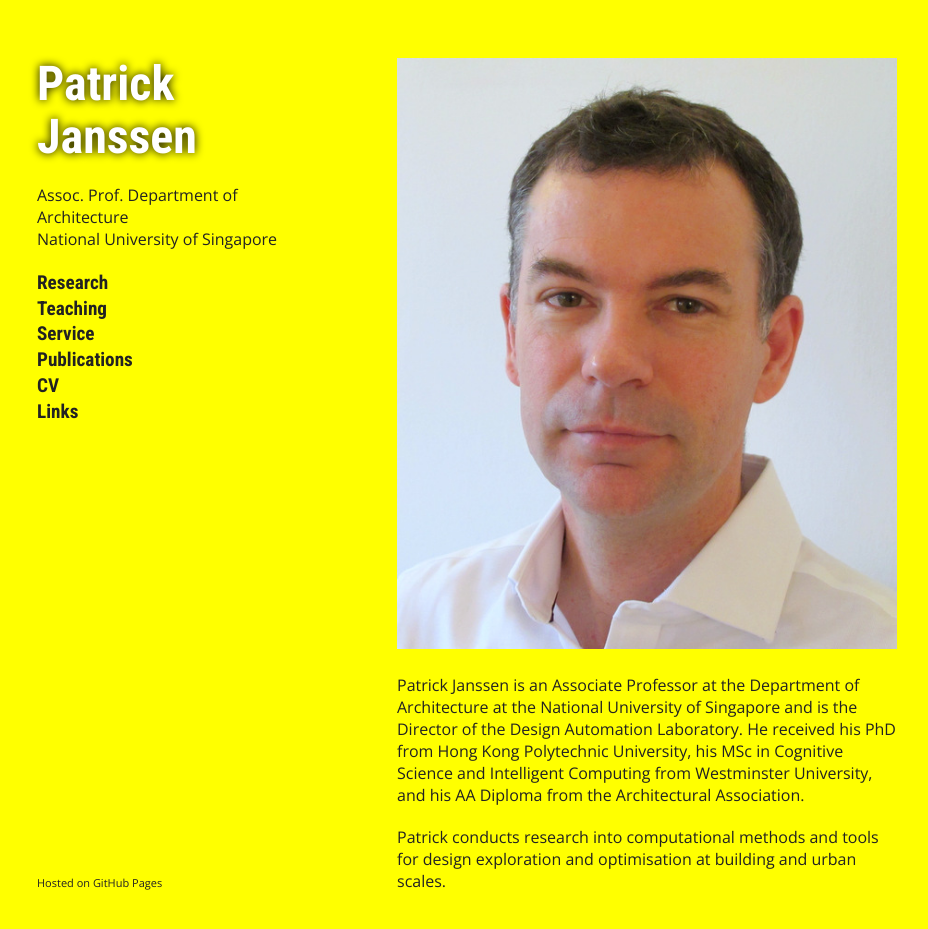
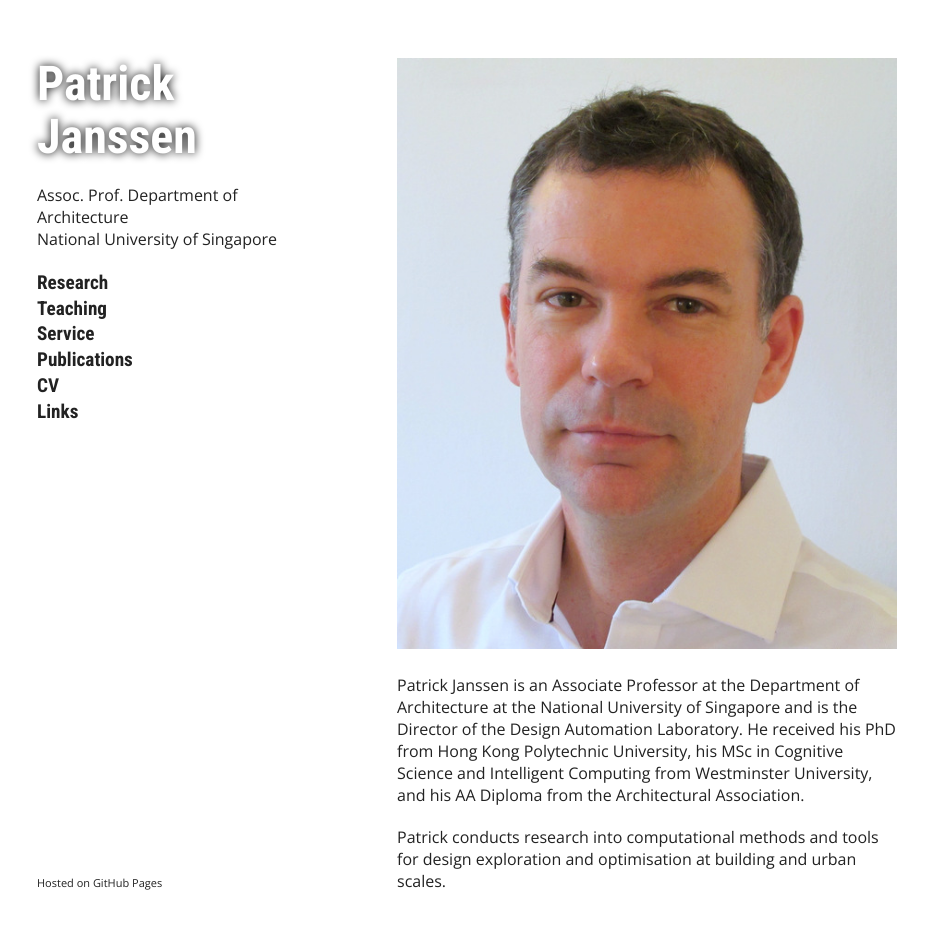
Before and after one commit to phtj/patrick-janssen, a Jekyll site: the page built from index.md, in a window 1280 px wide and 962 px high. Shown: the top 929 px of the window, without its empty margins (173-1101 px from the left). Built offline with Jekyll 4.4.1, drawn with Linux system fonts in a browser that asks for light colours; our own code applies the rules of GitHub Pages for plain Markdown files; a script that is not in the unit is left out.

Commit message:
background white

```diff
--- a/_layouts/default.html
+++ b/_layouts/default.html
@@ -7,7 +7,7 @@
 {% seo %}
 
     <!-- <link rel="stylesheet" href="{{ '/assets/css/style.css?v=' | append: site.github.build_revision | relative_url }}"> -->
-    <link rel="stylesheet" href="{{ '/assets/css/style.css'}}">
+    <link rel="stylesheet" href="{{ '/assets/css/style.css' }}">
     <meta name="viewport" content="width=device-width">
     <!--[if lt IE 9]>
     <script src="//html5shiv.googlecode.com/svn/trunk/html5.js"></script>
--- a/assets/css/style.scss
+++ b/assets/css/style.scss
@@ -9,7 +9,7 @@
  */
 
 body {
-  background-color: #ff0;
+  background-color: #fff;
   padding:50px;
   font-weight:400;
 }
```
